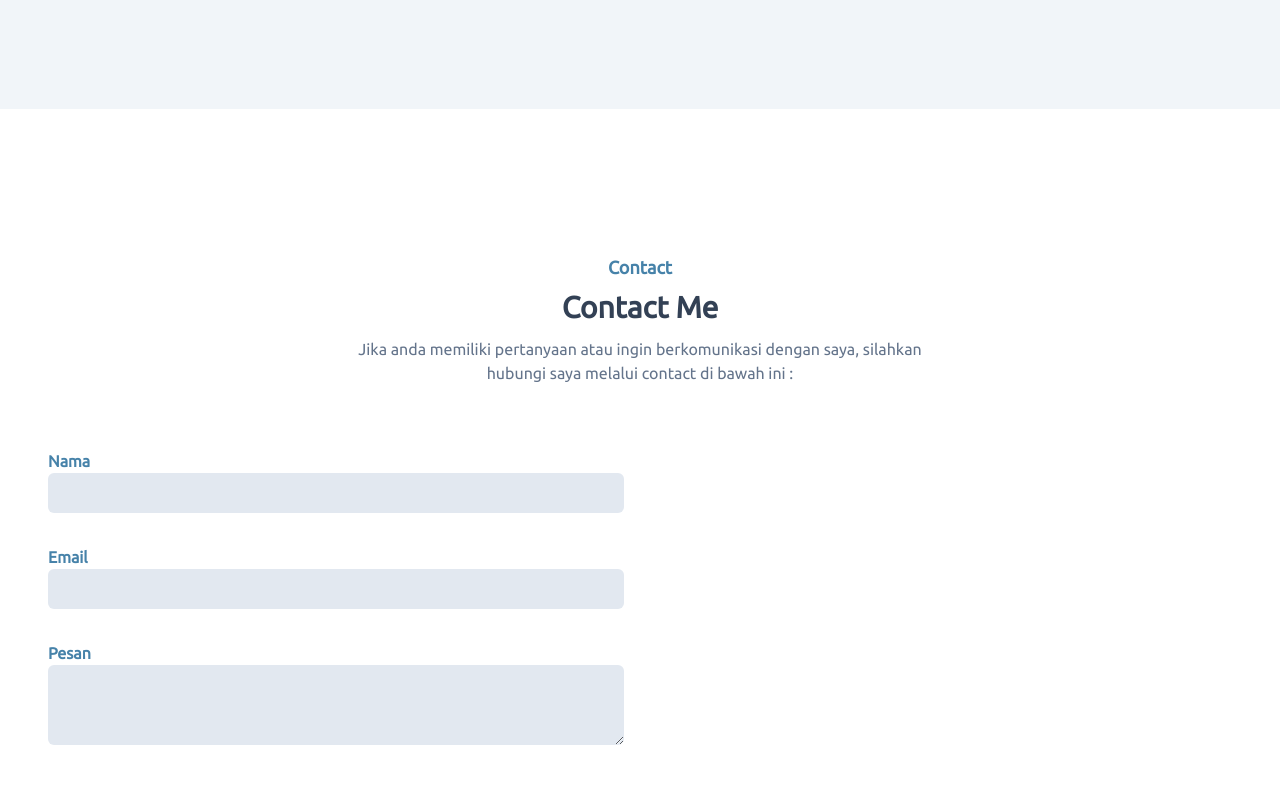
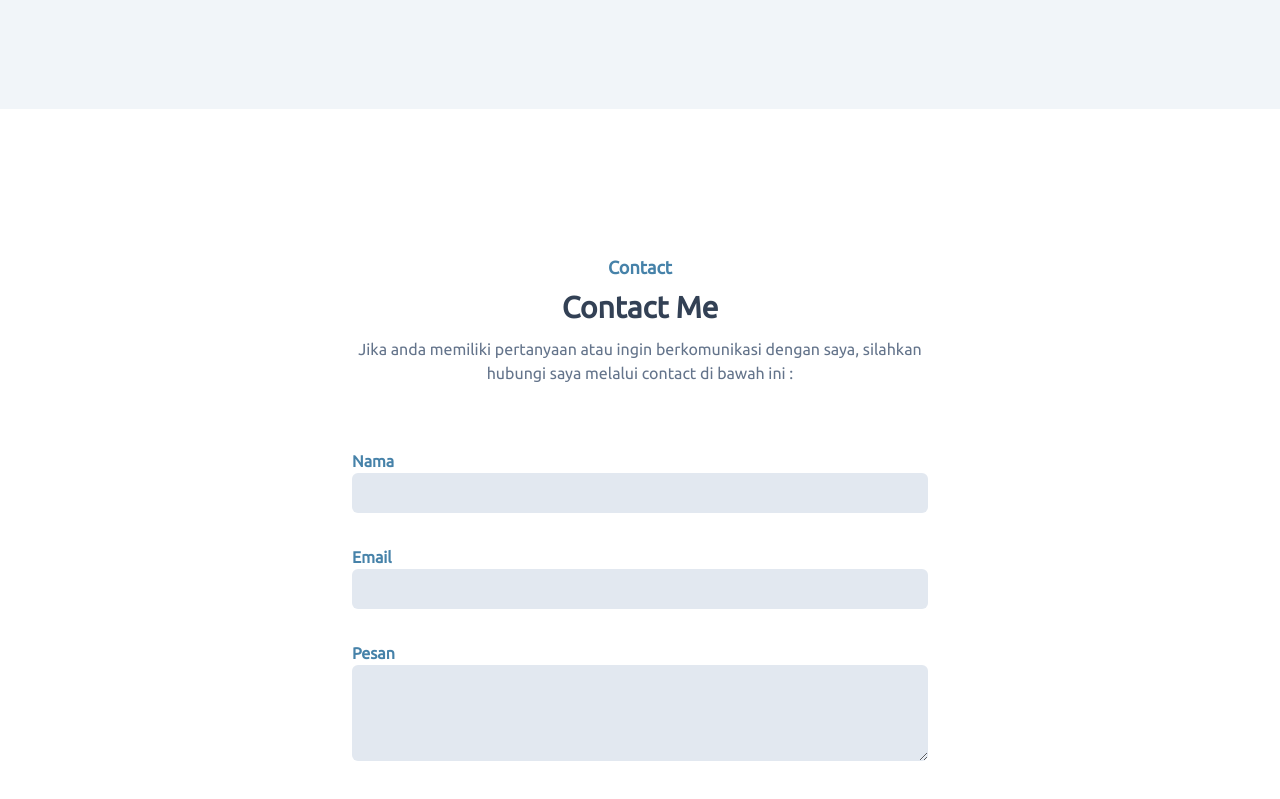
Before and after one commit to Saroyann/web-portfolio-2, a website: page src/public/index.html in a window 1280 px wide. Shown: the part 2723-3522 px from the top of the page. Drawn offline with Linux system fonts and the light colour scheme.

Commit message:
initial commit

```diff
--- a/src/public/index.html
+++ b/src/public/index.html
@@ -242,7 +242,7 @@
                     <p class="font-medium text-md text-slate-500">Jika anda memiliki pertanyaan atau ingin berkomunikasi
                         dengan saya, silahkan hubungi saya melalui contact di bawah ini :</p>
                 </div>
-                <form class="md:w-1/2">
+                <form class="md:w-1/2 mx-auto">
                     <div class="w-full px-4 mb-8">
                         <label for="name" class="text-base font-bold text-blue">Nama</label>
                         <input type="text" id="name"
@@ -255,7 +255,7 @@
                     </div>
                     <div class="w-full px-4 mb-8">
                         <label for="message" class="text-base font-bold text-blue">Pesan</label>
-                        <textarea name="message" id="message" cols="30" rows="10" class="w-full bg-slate-200 text-dark p-2 rounded-md focus:outline-none focus:ring-1 focus:border-blue h-20"></textarea>
+                        <textarea name="message" id="message" cols="30" rows="10" class="w-full bg-slate-200 text-dark p-2 rounded-md focus:outline-none focus:ring-1 focus:border-blue h-24"></textarea>
                     </div>
                 </form>
             </div>
```
Also changed, not shown: src/css/dist/output.css.
